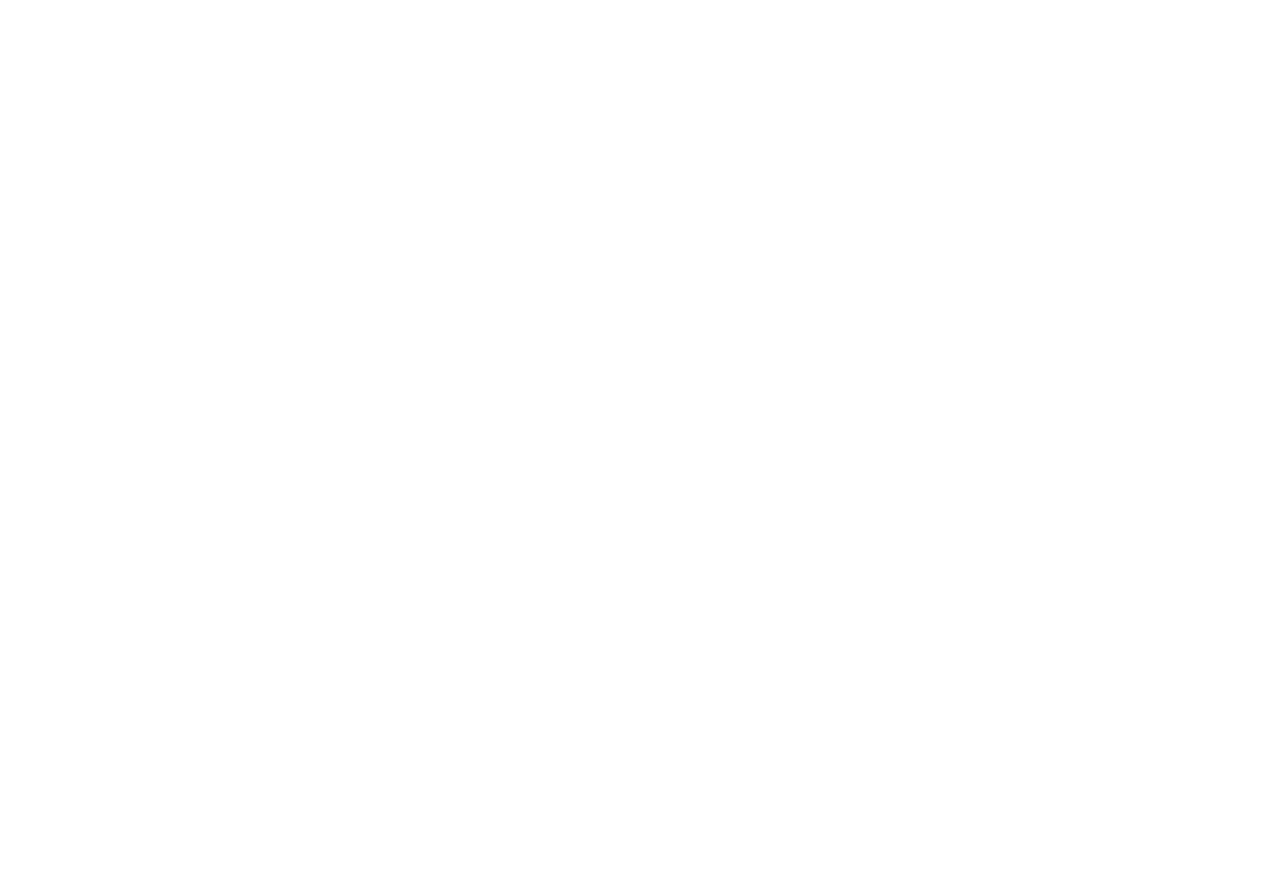
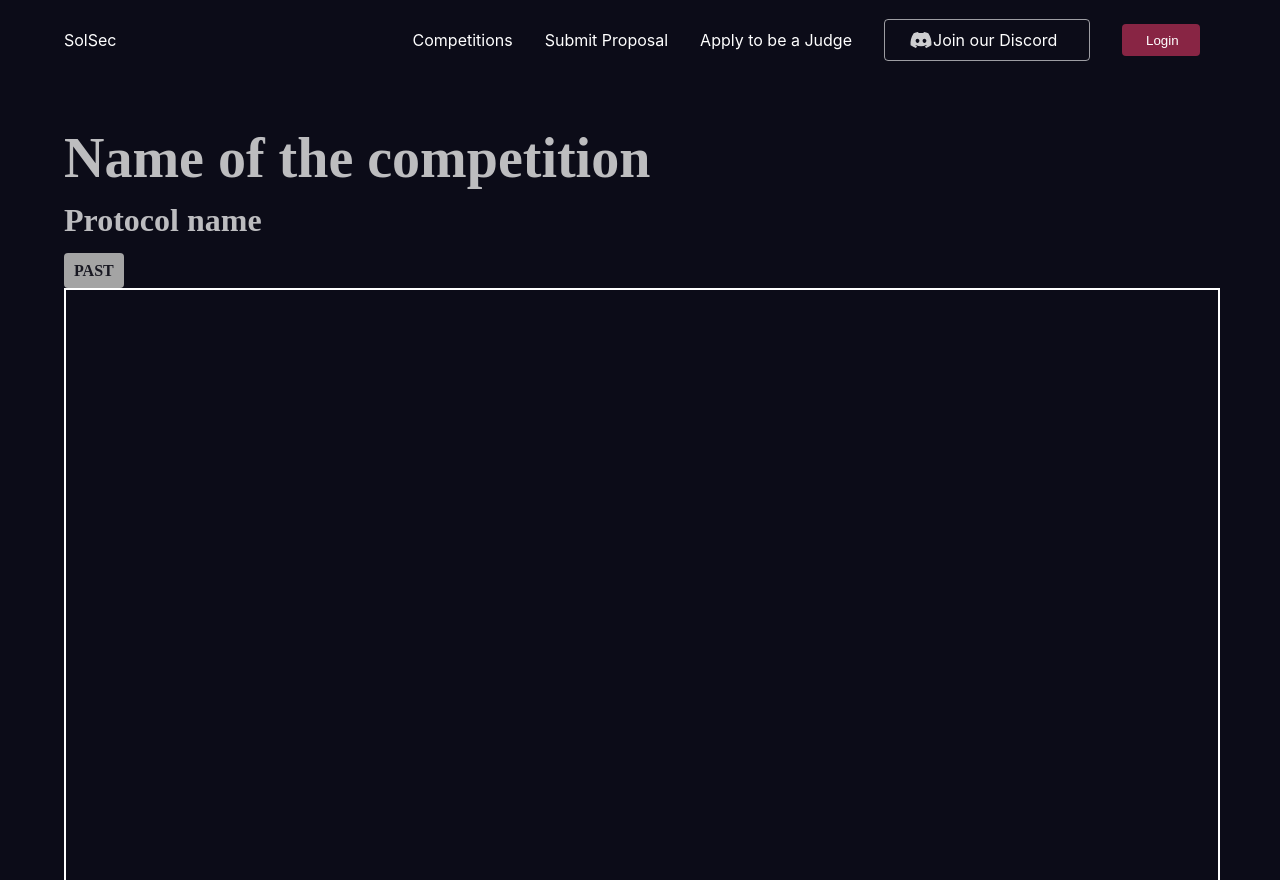
Before and after one commit to SolSec-Grizzlython/SolSec, a React (Create React App) app: page /compete in a window 1280 px wide. Before the commit this address had no page. Before the commit the page ends 800 px from the top, so only its background shows below. Built offline with nearby package versions, Linux system fonts and the light colour scheme.

Commit message:
competitionPage

```diff
--- a/package.json
+++ b/package.json
@@ -13,6 +13,8 @@
     "react-icons": "^4.8.0",
     "react-router-dom": "^6.9.0",
     "react-scripts": "5.0.1",
+    "react-slick": "^0.29.0",
+    "slick-carousel": "^1.8.1",
     "web-vitals": "^2.1.4"
   },
   "scripts": {
--- a/src/App.js
+++ b/src/App.js
@@ -12,6 +12,7 @@
 import Signup from "./Components/Forms/Signup";
 import Modal from "./Components/Modal/Modal";
 import Competitions from "./Components/Competitions/Competitions";
+import Compete from "./Components/Compete/Compete";
 function App() {
   return (
     <Routes>
@@ -23,6 +24,8 @@
       <Route path="/contests" Component={Contests} />
       <Route path="/contest/:id" Component={Contest}></Route>
       <Route path="/createContest" Component={StartProposal} />
+      <Route path="/competitions" element={<Competitions/>}/>
+      <Route path="/compete" element={<Compete/>}/>
     </Routes>
   );
 }
--- /dev/null
+++ b/src/Components/Compete/Compete.css
@@ -0,0 +1,56 @@
+.compete-container {
+  background-color: #0c0c18;
+  width: auto;
+  height: 100vh;
+  display: flex;
+  align-items: center;
+  justify-content: center;
+}
+.compete-box {
+  width: 90vw;
+  height: 90vh;
+}
+.competition-name {
+  font-family: "Nunito Sans";
+  font-style: normal;
+  font-weight: 700;
+  font-size: 56px;
+  line-height: 76px;
+  display: flex;
+  align-items: center;
+  color: #bdbdbf;
+}
+.protocol-name {
+  font-family: "Nunito Sans";
+  font-style: normal;
+  font-weight: 600;
+  font-size: 2rem;
+  line-height: 49px;
+  display: flex;
+  align-items: center;
+  color: #bcbcbf;
+}
+.competition-status {
+  font-family: "Nunito Sans";
+  font-style: normal;
+  font-weight: 600;
+  font-size: 1rem;
+  line-height: 27px;
+  color: #181822;
+
+  display: inline-block;
+  padding: 4px 10px;
+  gap: 4px;
+  background: #a4a4a4;
+  border-radius: 4px;
+  margin-top: 1vh;
+}
+.competition-details{
+    border: 2px solid white;
+    width: 90vw;
+    height: 75vh;
+    display: flex;
+    justify-content: center;
+    align-items: center;
+    flex-direction: row;
+}
--- /dev/null
+++ b/src/Components/Compete/Compete.jsx
@@ -0,0 +1,26 @@
+import Navbar from "../Navbar/Navbar";
+import "./Compete.css";
+
+export default function Compete() {
+  return (
+    <>
+      <Navbar />
+      <section className="compete-container">
+        <div className="compete-box">
+          <div className="competition-name">Name of the competition</div>
+          <div className="protocol-name">Protocol name</div>
+          <div className="competition-status">PAST</div>
+          <div className="competition-details">
+            <div className="protocol-details">
+              <div className="protocol-images">
+                <img className="protocol-img" src="" alt="" />
+              </div>
+              <div className="protocol-content"></div>
+            </div>
+            <div className="price-details"></div>
+          </div>
+        </div>
+      </section>
+    </>
+  );
+}
--- a/src/Components/Competitions/Competitions.css
+++ b/src/Components/Competitions/Competitions.css
@@ -1,15 +1,15 @@
 .competitions-container {
   background-color: #0c0c18;
   width: auto;
-  height: 100vh;
+  height: auto;
   display: flex;
   align-items: center;
   justify-content: center;
 }
 .start-competing-container {
   width: 90vw;
-  height: 100vh;
-  margin-top: 13vh;
+  height: auto;
+  margin-top: 7vh;
 }
 .competition-heading {
   font-family: "Nunito Sans";
@@ -20,15 +20,37 @@
   color: rgba(233, 233, 233, 0.8);
 }
 .competitions-box{
-  height: 100vh;
+  height: auto;
 }
 .competitions-info{
   display: flex;
   flex-direction: column;
   justify-content: center;
   align-items: center;
-  margin-top: 5vh;
+  margin-top: 3vh;
 }
 .competitions-card{
   margin-top: 3vh;
+  display: flex;
+  flex-direction: row;
+  justify-content: space-between;
 }
+.header-container {
+  display: flex;
+  justify-self: center;
+  align-items: center;
+  text-align: center;
+  color: rgba(255, 255, 255, 0.7);
+  background: #1f1f2b;
+  border-radius: 0.25rem;
+  width: 90vw;
+  height: 4vh;
+}
+.header-content{
+    font-family: "Nunito Sans";
+    font-style: normal;
+    font-weight: 700;
+    font-size: 1rem;
+    line-height: 1.8em;
+    margin: 0 auto;
+}
--- a/src/Components/Competitions/Competitions.jsx
+++ b/src/Components/Competitions/Competitions.jsx
@@ -1,10 +1,46 @@
 import React from "react";
 import Navbar from "../Navbar/Navbar";
 import "./Competitions.css";
-import CompetitionsHeaderCards from "./CompetitionsHeaderCards/CompetitionsHeaderCards";
 import CompetitionCard from "./CompetitionCards/CompetitionCard";
+import Slider from "react-slick";
+import "slick-carousel/slick/slick.css";
+import "slick-carousel/slick/slick-theme.css";
 
 export default function Competitions() {
+  const settings = {
+    dots: true,
+    infinite: false,
+    speed: 500,
+    slidesToShow: 3,
+    slidesToScroll: 3,
+    initialSlide: 0,
+    responsive: [
+      {
+        breakpoint: 1024,
+        settings: {
+          slidesToShow: 2,
+          slidesToScroll: 2,
+          infinite: true,
+          dots: true,
+        },
+      },
+      {
+        breakpoint: 600,
+        settings: {
+          slidesToShow: 2,
+          slidesToScroll: 2,
+          initialSlide: 2,
+        },
+      },
+      {
+        breakpoint: 480,
+        settings: {
+          slidesToShow: 1,
+          slidesToScroll: 1,
+        },
+      },
+    ],
+  };
   return (
     <>
       <Navbar />
@@ -14,7 +50,41 @@
           <div className="competitions-box">
             <div className="competitions-info">
               <div className="competition-header-card">
-                <CompetitionsHeaderCards />
+                <div className="header-container">
+                  <p className="header-content">Ongoing Competitions</p>
+                </div>
+              </div>
+              <div className="competitions-card">
+                <Slider {...settings}>
+                  <CompetitionCard />
+                </Slider>
+              </div>
+            </div>
+            <div className="competitions-info">
+              <div className="competition-header-card">
+                <div className="header-container">
+                  <p className="header-content">Practice Competitions</p>
+                </div>
+              </div>
+              <div className="competitions-card">
+                <CompetitionCard />
+              </div>
+            </div>
+            <div className="competitions-info">
+              <div className="competition-header-card">
+                <div className="header-container">
+                  <p className="header-content">Upcoming Competitions</p>
+                </div>
+              </div>
+              <div className="competitions-card">
+                <CompetitionCard />
+              </div>
+            </div>
+            <div className="competitions-info">
+              <div className="competition-header-card">
+                <div className="header-container">
+                  <p className="header-content">Past Competitions</p>
+                </div>
               </div>
               <div className="competitions-card">
                 <CompetitionCard />
--- a/src/Components/Competitions/CompetitionsHeaderCards/CompetitionsHeaderCards.css
+++ /dev/null
@@ -1,19 +0,0 @@
-.header-container {
-  display: flex;
-  justify-self: center;
-  align-items: center;
-  text-align: center;
-  color: rgba(255, 255, 255, 0.7);
-  background: #1f1f2b;
-  border-radius: 0.25rem;
-  width: 90vw;
-  height: 4vh;
-}
-.header-content{
-    font-family: "Nunito Sans";
-    font-style: normal;
-    font-weight: 700;
-    font-size: 1rem;
-    line-height: 1.8em;
-    margin: 0 auto;
-}
--- a/src/Components/Competitions/CompetitionsHeaderCards/CompetitionsHeaderCards.jsx
+++ /dev/null
@@ -1,12 +0,0 @@
-import React from "react";
-import "./CompetitionsHeaderCards.css";
-
-const CompetitionsHeaderCards = () => {
-  return (
-    <div className="header-container">
-      <p className="header-content">Ongoing Competitions</p>
-    </div>
-  );
-};
-
-export default CompetitionsHeaderCards;
```
Also changed, not shown: 1 other file (tests, documents, lock files or other folders).
